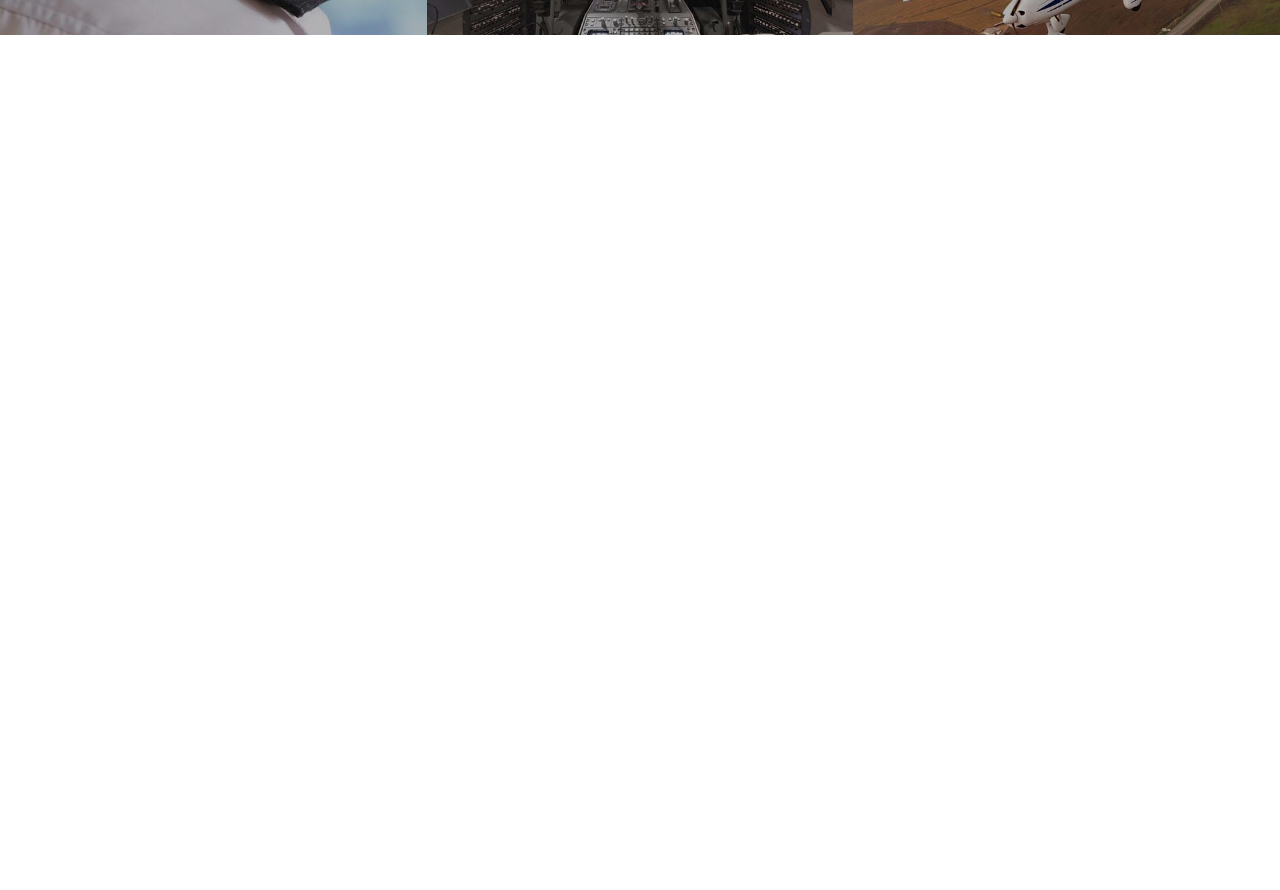
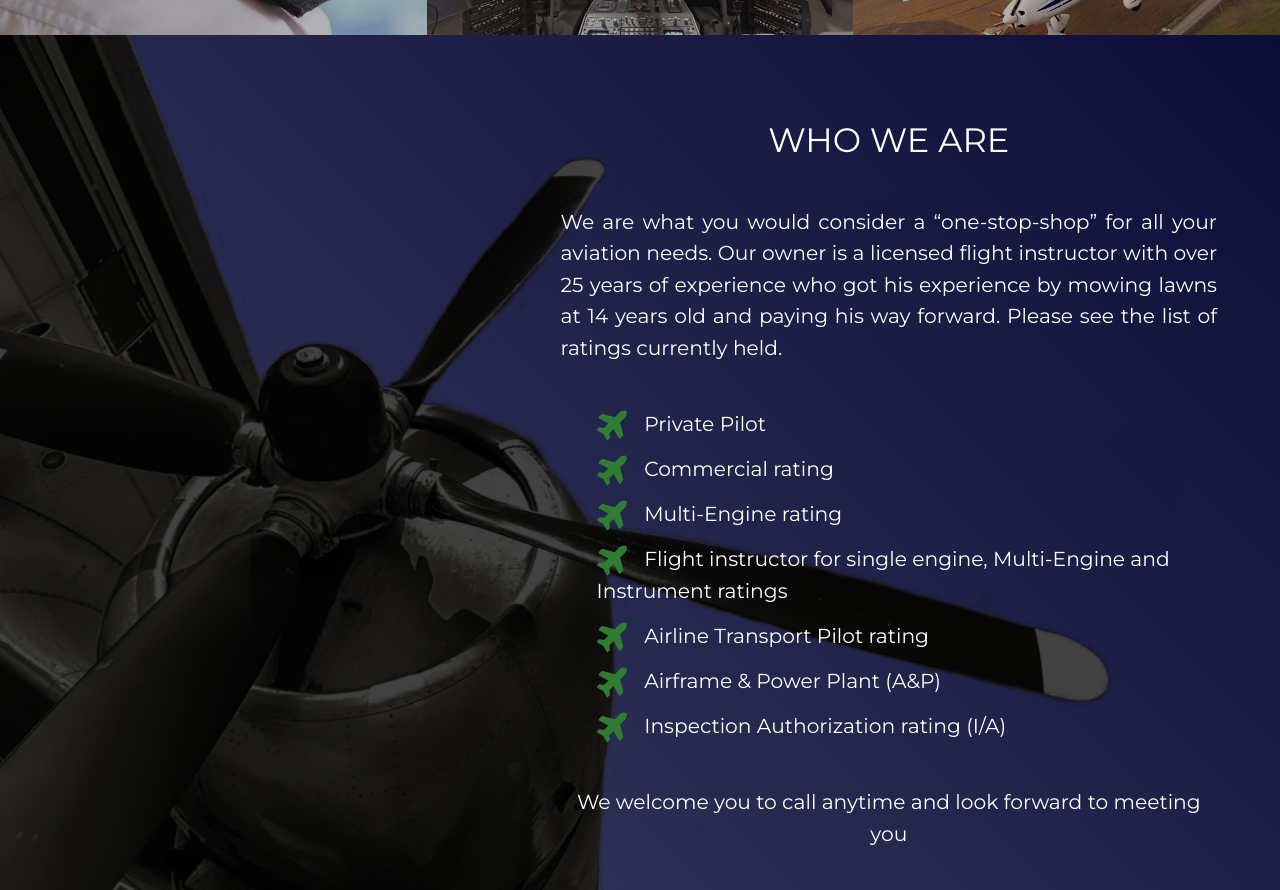
Before and after one commit to ariel-behar/vx-aviation, a React (Vite) app: page /flight-school#contact in a window 1280 px wide. Shown: the part 940-1830 px from the top of the page. Before the commit the page ends 975 px from the top, so only its background shows below. Built offline with nearby package versions, Linux system fonts and the light colour scheme.

Commit message:
Creating WhoWeAreSection and implementing it into the FlightSchoolView

```diff
--- /dev/null
+++ b/src/components/ViewSpecificComponents/FlightSchoolView/WhoWeAreSection.tsx
@@ -0,0 +1,46 @@
+import { FontAwesomeIcon } from '@fortawesome/react-fontawesome'
+import propeller from '../../../assets/img/propeller.png'
+import uniqid from 'uniqid'
+
+type Ratings = string[]
+
+const ratingsList:Ratings = [
+    'Private Pilot',
+    'Commercial rating',
+    'Multi-Engine rating',
+    'Flight instructor for single engine, Multi-Engine and Instrument ratings',
+    'Airline Transport Pilot rating',
+    'Airframe & Power Plant (A&P)',
+    'Inspection Authorization rating (I/A)'
+]
+
+function WhoWeAreSection() {
+    return (
+        <section style={{ background: 'linear-gradient(45deg, #3a3c60 0%, #0b0e37 100%)' }}>
+            <div style={{ backgroundImage: `url(${propeller})` }} className='p-1 lg:p-4 flex justify-end bg-cover bg-center bg-no-repeat'>
+                <div className='lg:w-3/5 text-white py-5 px-5 lg:px-10'>
+                    <h3 className='text-center my-10'>WHO WE ARE</h3>
+
+                    <p className='text-justify'>We are what you would consider a “one-stop-shop” for all your aviation needs. Our owner is a licensed flight instructor with over 25 years of experience who got his experience by mowing lawns at 14 years old and paying his way forward. Please see the list of ratings currently held.</p>
+
+                    <ul className='my-10 pl-5 lg:pl-8'>
+                        {
+                            ratingsList.map(rating => (
+                                <li key={uniqid()} className='my-3'>
+                                    <FontAwesomeIcon icon="plane" color="#2E7D32" size="xl" className='-rotate-45 mr-3' />
+                                    {rating}
+                                </li>
+                            ))
+                        }
+                    </ul>
+
+                    <p className='text-center'>We welcome you to call anytime and look forward to meeting you</p>
+                </div>
+            </div>
+
+
+        </section>
+    )
+}
+
+export default WhoWeAreSection
--- a/src/views/FlightSchoolView.tsx
+++ b/src/views/FlightSchoolView.tsx
@@ -7,6 +7,7 @@ function FlightSchoolView() {
 		<>
 			<HeroSection />
 			<ImagesSection />
+			<WhoWeAreSection />
 		</>
 	)
 }
```
Also changed, not shown: src/assets/img/propeller.png (added).
